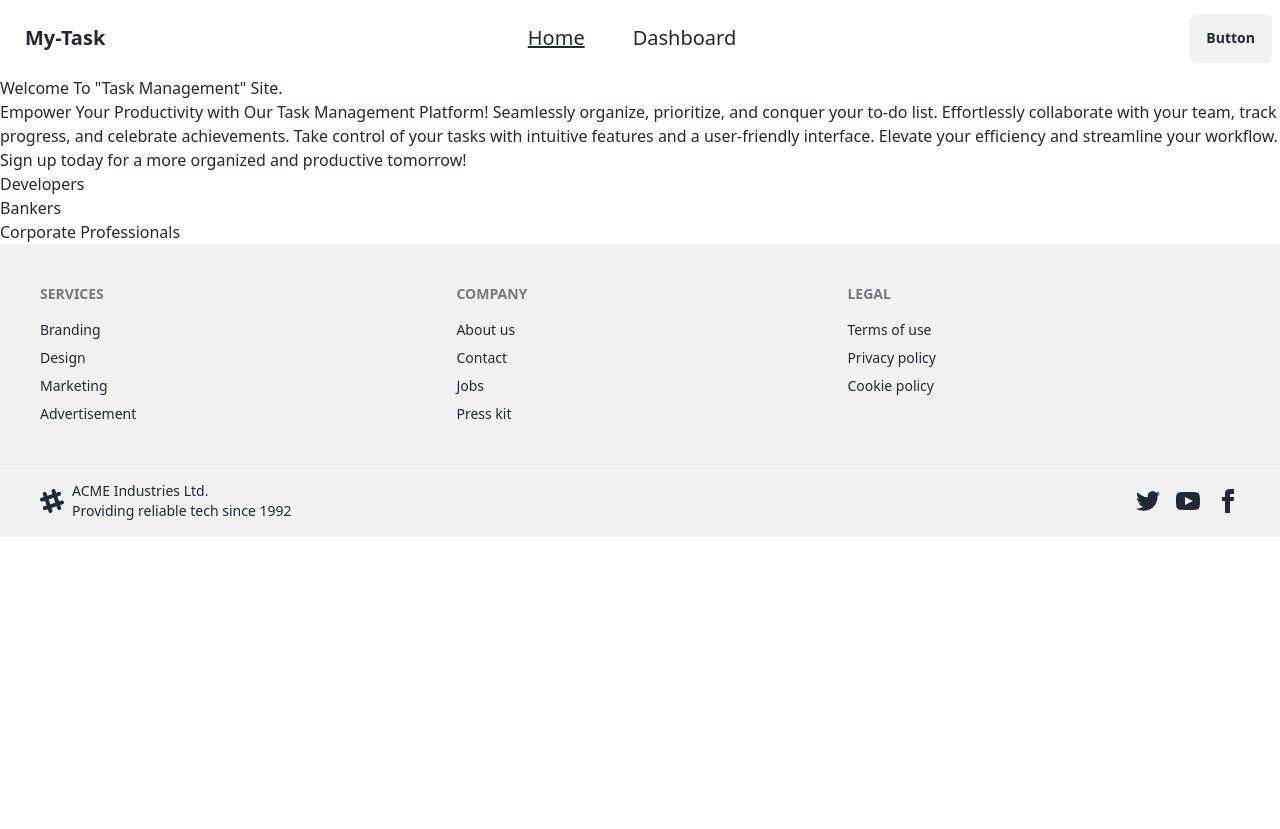
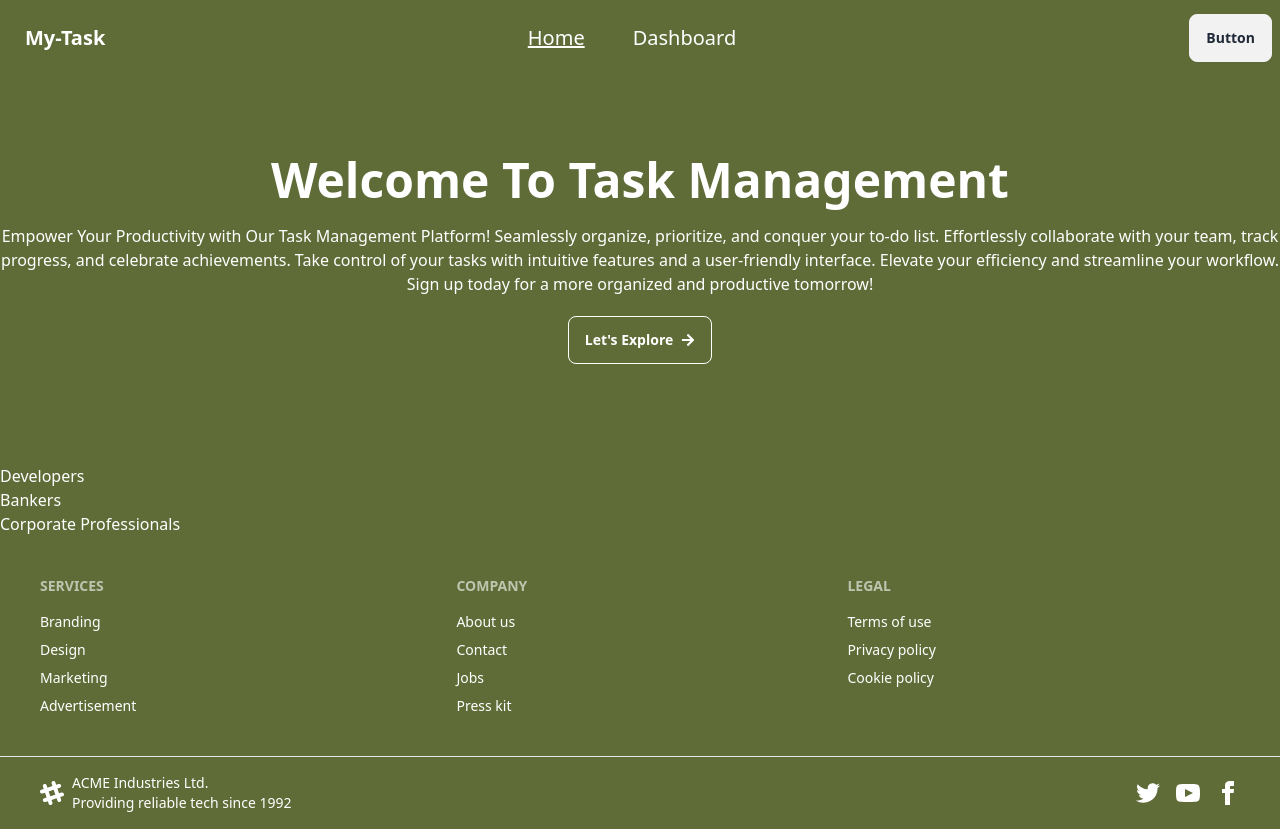
Before and after one commit to Sayedul3731/task-management-client, a React (Vite) app: page / in a window 1280 px wide. Before the commit the page ends 800 px from the top, so only its background shows below. Built offline with nearby package versions, Linux system fonts and the light colour scheme.

Commit message:
customization banner

```diff
--- a/package.json
+++ b/package.json
@@ -14,6 +14,7 @@
     "match-sorter": "^6.3.1",
     "react": "^18.2.0",
     "react-dom": "^18.2.0",
+    "react-icons": "^4.12.0",
     "react-router-dom": "^6.21.0",
     "sort-by": "^1.2.0"
   },
--- a/src/Shared/Footer/Footer.jsx
+++ b/src/Shared/Footer/Footer.jsx
@@ -3,7 +3,7 @@
 const Footer = () => {
     return (
         <div>
-            <footer className="footer p-10 bg-base-200 text-base-content">
+            <footer className="footer p-10 bg-[#606c38] text-white">
                 <nav>
                     <header className="footer-title">Services</header>
                     <a className="link link-hover">Branding</a>
@@ -25,7 +25,7 @@ const Footer = () => {
                     <a className="link link-hover">Cookie policy</a>
                 </nav>
             </footer>
-            <footer className="footer px-10 py-4 border-t bg-base-200 text-base-content border-base-300">
+            <footer className="footer px-10 py-4 border-t bg-[#606c38]  text-white border-base-300">
                 <aside className="items-center grid-flow-col">
                     <svg width="24" height="24" viewBox="0 0 24 24" xmlns="http://www.w3.org/2000/svg" fillRule="evenodd" clipRule="evenodd" className="fill-current"><path d="M22.672 15.226l-2.432.811.841 2.515c.33 1.019-.209 2.127-1.23 2.456-1.15.325-2.148-.321-2.463-1.226l-.84-2.518-5.013 1.677.84 2.517c.391 1.203-.434 2.542-1.831 2.542-.88 0-1.601-.564-1.86-1.314l-.842-2.516-2.431.809c-1.135.328-2.145-.317-2.463-1.229-.329-1.018.211-2.127 1.231-2.456l2.432-.809-1.621-4.823-2.432.808c-1.355.384-2.558-.59-2.558-1.839 0-.817.509-1.582 1.327-1.846l2.433-.809-.842-2.515c-.33-1.02.211-2.129 1.232-2.458 1.02-.329 2.13.209 2.461 1.229l.842 2.515 5.011-1.677-.839-2.517c-.403-1.238.484-2.553 1.843-2.553.819 0 1.585.509 1.85 1.326l.841 2.517 2.431-.81c1.02-.33 2.131.211 2.461 1.229.332 1.018-.21 2.126-1.23 2.456l-2.433.809 1.622 4.823 2.433-.809c1.242-.401 2.557.484 2.557 1.838 0 .819-.51 1.583-1.328 1.847m-8.992-6.428l-5.01 1.675 1.619 4.828 5.011-1.674-1.62-4.829z"></path></svg>
                     <p>ACME Industries Ltd. <br />Providing reliable tech since 1992</p>
--- a/src/Shared/Navbar/Navbar.jsx
+++ b/src/Shared/Navbar/Navbar.jsx
@@ -16,7 +16,7 @@ const Navbar = () => {
         </li>
     </>
     return (
-        <div className="navbar bg-base-100">
+        <div className="navbar ">
             <div className="navbar-start">
                 <div className="dropdown">
                     <div tabIndex={0} role="button" className="btn btn-ghost lg:hidden">
--- a/src/components/Banner/Banner.jsx
+++ b/src/components/Banner/Banner.jsx
@@ -1,11 +1,13 @@
 /* eslint-disable react/no-unescaped-entities */
-
+import { FaArrowRight } from "react-icons/fa";
 
 const Banner = () => {
     return (
-        <div>
-            <h1>Welcome To "Task Management" Site.</h1>
-            <p>Empower Your Productivity with Our Task Management Platform! Seamlessly organize, prioritize, and conquer your to-do list. Effortlessly collaborate with your team, track progress, and celebrate achievements. Take control of your tasks with intuitive features and a user-friendly interface. Elevate your efficiency and streamline your workflow. Sign up today for a more organized and productive tomorrow!</p>
+        <div className="text-center my-20">
+            <h1 className="text-5xl font-semibold mb-5">Welcome To Task Management</h1>
+            <p className="">Empower Your Productivity with Our Task Management Platform! Seamlessly organize, prioritize, and conquer your to-do list. Effortlessly collaborate with your team, track progress, and celebrate achievements. Take control of your tasks with intuitive features and a user-friendly interface. Elevate your efficiency and streamline your workflow. Sign up today for a more organized and productive tomorrow!</p>
+
+            <button className="btn btn-outline text-white my-5 font-bold">Let's Explore <FaArrowRight></FaArrowRight></button>
         </div>
     );
 };
--- a/src/main.jsx
+++ b/src/main.jsx
@@ -7,6 +7,8 @@ import router from './Routes/Routes.jsx';
 
 ReactDOM.createRoot(document.getElementById('root')).render(
   <React.StrictMode>
-    <RouterProvider router={router} />
+    <div className='bg-[#606c38] text-white'>
+      <RouterProvider router={router} />
+    </div>
   </React.StrictMode>,
 )
```
Also changed, not shown: 1 other file (tests, documents, lock files or other folders).
